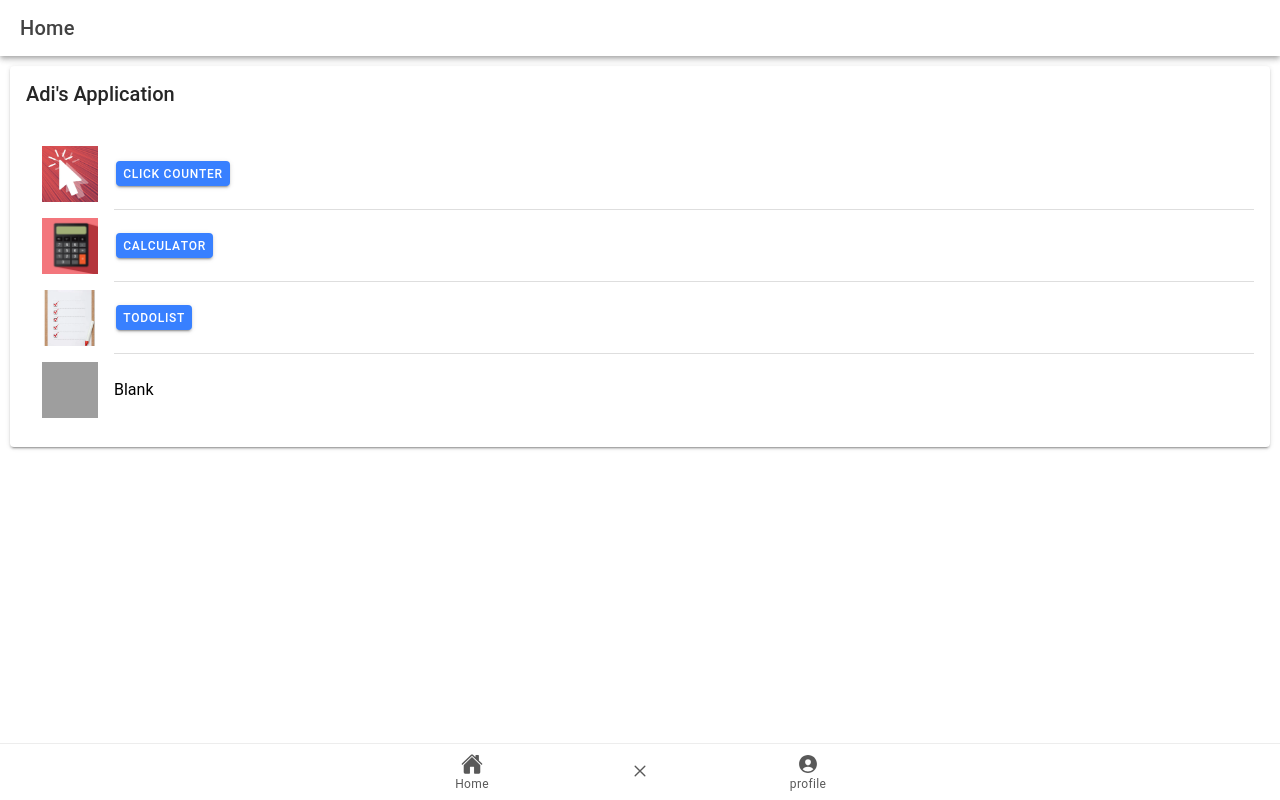
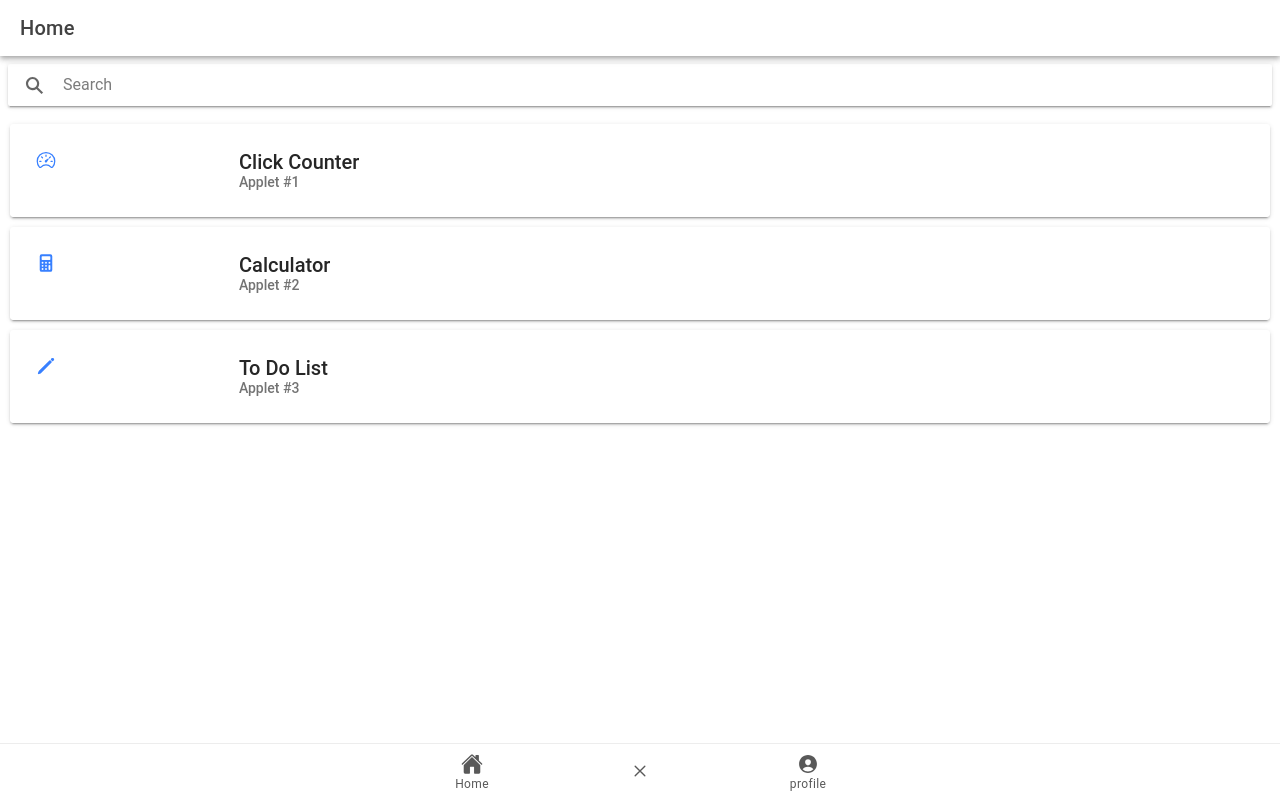
Before and after one commit to saldivarAdiii/ionic-t-saldivar, a React (Vite) app: page /Home in a window 1280 px wide. Built offline with nearby package versions, Linux system fonts and the light colour scheme; grey boxes are pictures that could not be loaded.

Commit message:
added dynamic search on home.tsx

```diff
--- a/src/pages/Home.tsx
+++ b/src/pages/Home.tsx
@@ -1,23 +1,64 @@
+import React, { useState } from 'react';
 import {
-  //Initial Components
-  IonContent, IonHeader, IonPage, IonTitle, IonToolbar,
+  IonBackButton,
+  IonButton,
+  IonButtons,
   IonCard,
   IonCardContent,
   IonCardHeader,
   IonCardSubtitle,
   IonCardTitle,
+  IonCol,
+  IonContent,
+  IonGrid,
+  IonHeader,
+  IonIcon,
+  IonInput,
   IonItem,
   IonLabel,
   IonList,
-  IonThumbnail,
-  IonButton
+  IonPage,
+  IonRow,
+  IonTitle,
+  IonToolbar,
+  IonItemDivider,
+  IonSearchbar,
+  IonBadge
 } from '@ionic/react';
+
+//Custom CSS
 import './home.css';
 
-// CSS
-//import './profile.css';
+//Ionic Icons
+import { speedometerOutline,calculator,pencil, chatbubble, readerOutline, logoIonic,logoFirebase, logoReact} from 'ionicons/icons';
+
+const cardData = [
+  {
+    title: 'Click Counter',
+    icon: speedometerOutline,
+    subtitle: 'Applet #1',
+    link: '/Click',
+
+  },
+  {
+    title: 'Calculator',
+    icon: calculator,
+    subtitle: 'Applet #2',
+    link: '/calculator',
+  },
+  {
+    title: 'To Do List',
+    icon: pencil,
+    subtitle: 'Applet #3',
+    link: '/Todolist',
+  },
+
+];
 
 const Home: React.FC = () => {
+  {/*Dynamic Search*/}
+  const [searchTerm, setSearchTerm] = useState<string>('');
+
     return (
       <IonPage>
         <IonHeader>
@@ -31,47 +72,38 @@
               <IonTitle size="large">Home</IonTitle>
             </IonToolbar>
           </IonHeader>
-        <IonCard>
+
+          {/*Dynamic Search*/}
+          <IonSearchbar
+            value={searchTerm}
+            onIonInput={(e) => setSearchTerm(e.target.value ?? '')}
+          />
+
+          {cardData
+            .filter((card) => card.title.toLowerCase().includes(searchTerm.toLowerCase()))
+            .map((card, index) => (
+              <IonCard key={index} href={card.link}>
                 <IonCardHeader>
-        <IonCardTitle>Adi's Application</IonCardTitle>
-        <IonCardSubtitle></IonCardSubtitle>
+                  <IonCardTitle>
+                    <IonGrid>
+                      <IonRow>
+                        <IonCol size="2">
+                          <IonIcon className="home-card-icon" icon={card.icon} color="primary" />
+                        </IonCol>
+                        <IonCol size="auto">
+                            <div className="home-card-title">{card.title}</div>
+                            <IonCardSubtitle>{card.subtitle}</IonCardSubtitle>
+
+                          </IonCol>
+                      </IonRow>
+                    </IonGrid>
+                  </IonCardTitle>
                 </IonCardHeader>
-      <IonCardContent>
-        <IonList>
-          <IonItem>
-            <IonThumbnail slot="start">
-              <img alt="Silhouette of mountains" src="../src/assets/img/click.png" />
-            </IonThumbnail>
-            <IonButton href='/Click'>Click Counter</IonButton>
-          </IonItem>
-
-          <IonItem>
-            <IonThumbnail slot="start">
-              <img alt="Silhouette of mountains" src="../src/assets/img/calculator.png" />
-            </IonThumbnail>
-            <IonButton href='/calculator'>Calculator</IonButton>
-          </IonItem>
-
-          <IonItem>
-            <IonThumbnail slot="start">
-              <img alt="Silhouette of mountains" src="../src/assets/img/TODOLIST.png" />
-            </IonThumbnail>
-            <IonButton href='/Todolist'>Todolist</IonButton>
-          </IonItem>
-
-          <IonItem lines="none">
-            <IonThumbnail slot="start">
-              <img alt="Silhouette of mountains" src="https://ionicframework.com/docs/img/demos/thumbnail.svg" />
-            </IonThumbnail>
-            <IonLabel>Blank</IonLabel>
-          </IonItem>
-        </IonList>
-      </IonCardContent>
               </IonCard>
+          ))}
         </IonContent>
       </IonPage>
     );
 };
 
-//
 export default Home;
```
Lines whose indentation alone changed are shown as unchanged.
